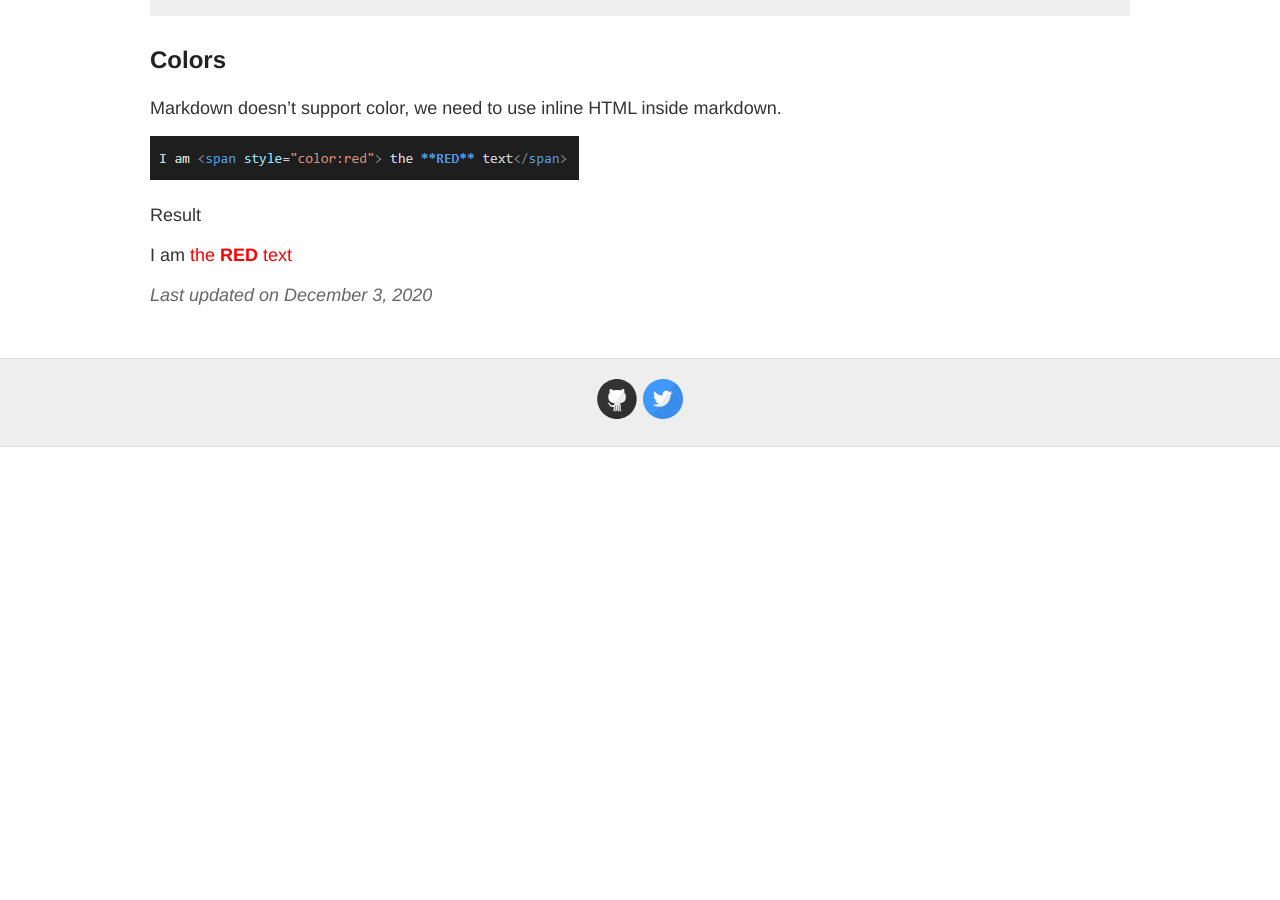
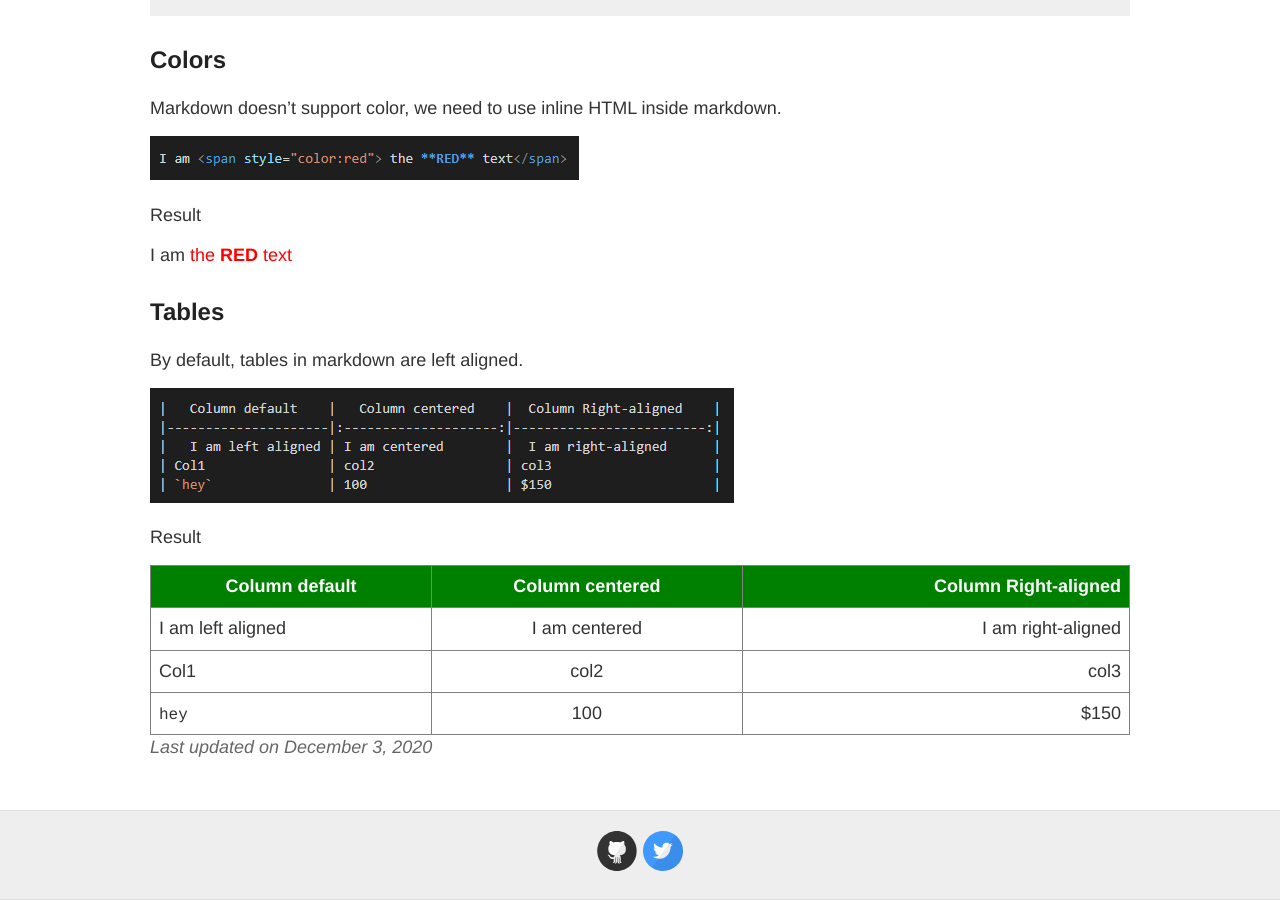
Before and after one commit to loitd/loitd.github.io, a Jekyll site: the page built from _cheatsheets/2020-12-03-markdown-cheatsheet.md, in a window 1280 px wide and 900 px high, scrolled down 2349 px. Built offline with Jekyll 4.4.1, drawn with Linux system fonts in a browser that asks for light colours; before the commit the page ends 2796 px from its top, so only the background shows below that.

Commit message:
updated-by-loitd

```diff
--- a/_cheatsheets/2020-12-03-markdown-cheatsheet.md
+++ b/_cheatsheets/2020-12-03-markdown-cheatsheet.md
@@ -78,3 +78,16 @@ Markdown doesn't support color, we need to use inline HTML inside markdown.
 Result
 
 I am <span style="color:red"> the **RED** text</span>
+
+## Tables
+By default, tables in markdown are left aligned.
+
+![Markdown Tables]({{ site.baseurl }}/images/20201207/markdown-tables.png)
+
+Result
+
+|   Column default    |   Column centered    |  Column Right-aligned    |
+|---------------------|:--------------------:|-------------------------:|
+|   I am left aligned | I am centered        |  I am right-aligned      |
+| Col1                | col2                 | col3                     |
+| `hey`               | 100                  | $150                     |
```
Also changed, not shown: images/20201207/markdown-tables.png (added).
